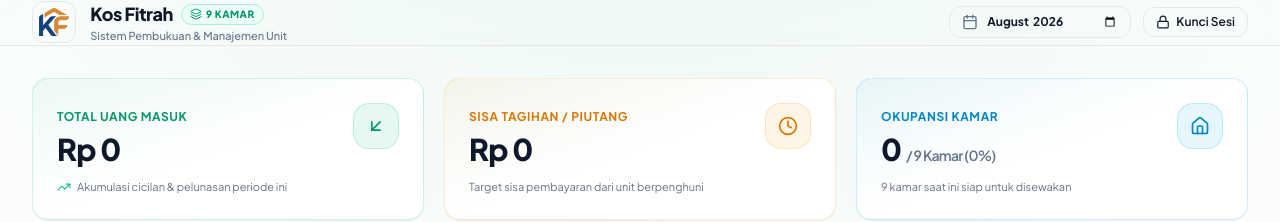
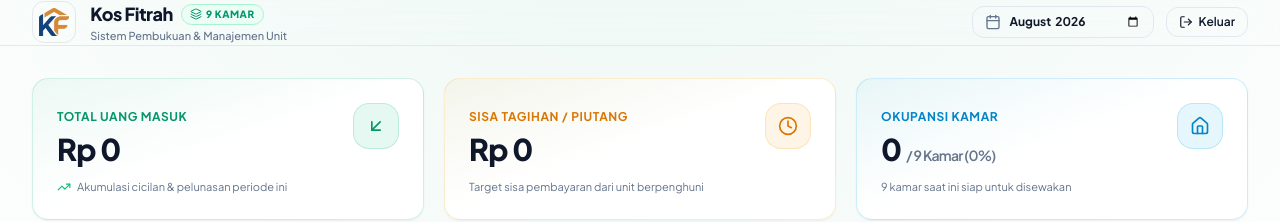
Before and after one commit to umamit/kos-fitrah-bobong, a Next.js app: page /admin in a window 1280 px wide. Shown: the top 222 px of the page. Built offline with nearby package versions, Linux system fonts and the light colour scheme; no server answers.

Commit message:
Update logout button: change Lock icon to LogOut and text to Keluar

```diff
--- a/components/admin/AdminHeader.tsx
+++ b/components/admin/AdminHeader.tsx
@@ -1,6 +1,6 @@
 import React from "react";
 import Image from "next/image";
-import { Lock, Calendar, Layers } from "lucide-react";
+import { LogOut, Calendar, Layers } from "lucide-react";
 import { Button } from "@/components/ui/button";
 
 export function AdminHeader({ period, onPeriodChange, onLock }: {
@@ -38,8 +38,8 @@ export function AdminHeader({ period, onPeriodChange, onLock }: {
             />
           </div>
           <Button variant="outline" size="sm" onClick={onLock} className="gap-1.5 rounded-xl hover:bg-red-50 hover:text-red-600 hover:border-red-200 transition-colors">
-            <Lock className="w-3.5 h-3.5" />
-            <span className="hidden sm:inline">Kunci Sesi</span>
+            <LogOut className="w-3.5 h-3.5" />
+            <span className="hidden sm:inline">Keluar</span>
           </Button>
         </div>
       </div>
```
